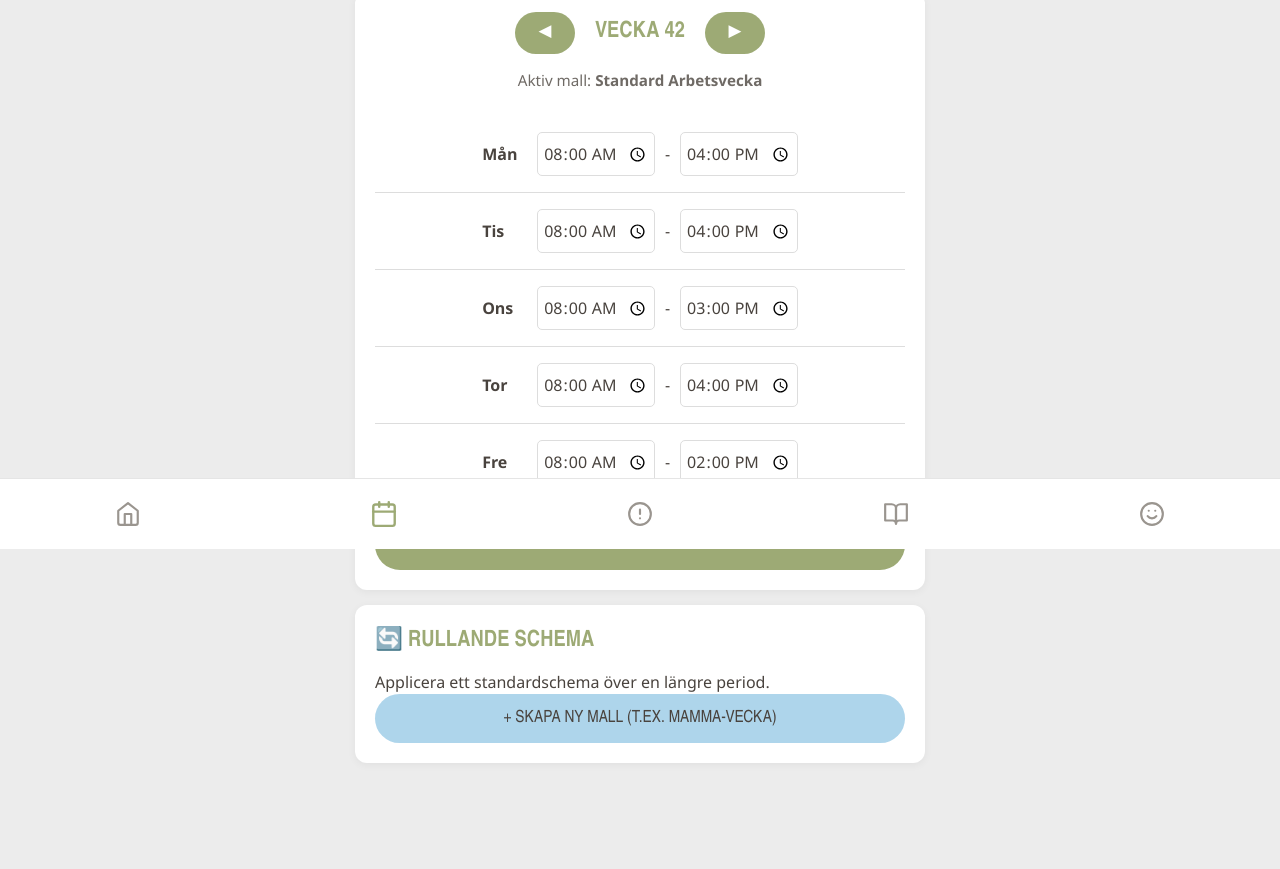
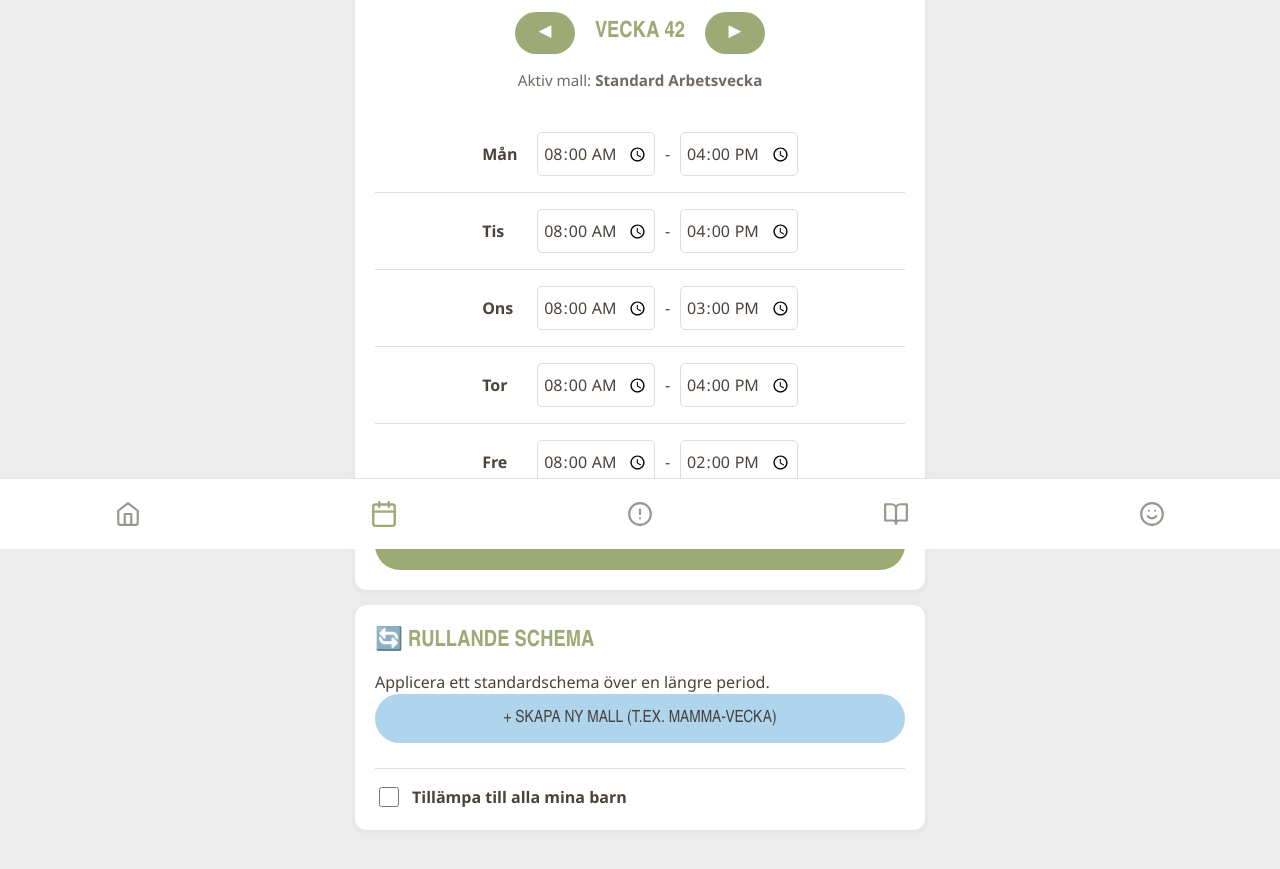
Before and after one commit to DanielPallin/Larstigen-Mockup, a website built with Vite: page pages/kalender.html in a window 1280 px wide. Shown: the part 251-1120 px from the top of the page. Built offline with nearby package versions, Linux system fonts and the light colour scheme.

Commit message:
"Tillämpa till alla mina barn" checkbox

```diff
--- a/pages/kalender.html
+++ b/pages/kalender.html
@@ -81,9 +81,14 @@
       <div class="card full-width">
         <h3 class="card-title">🔄 Rullande Schema</h3>
         <p>Applicera ett standardschema över en längre period.</p>
-        <button class="btn btn-small btn-accent">
+        <button class="btn btn-small btn-accent" style="margin-bottom: 15px;">
           + Skapa ny mall (t.ex. Mamma-vecka)
         </button>
+
+        <div style="display: flex; align-items: center; gap: 10px; margin-top: 10px; padding-top: 15px; border-top: 1px solid var(--border-light);">
+          <input type="checkbox" id="apply-all-children" style="width: 20px; height: 20px; accent-color: var(--primary-green);">
+          <label for="apply-all-children" style="font-weight: bold; color: var(--text-dark);">Tillämpa till alla mina barn</label>
+        </div>
       </div>
     </div>
 
```
